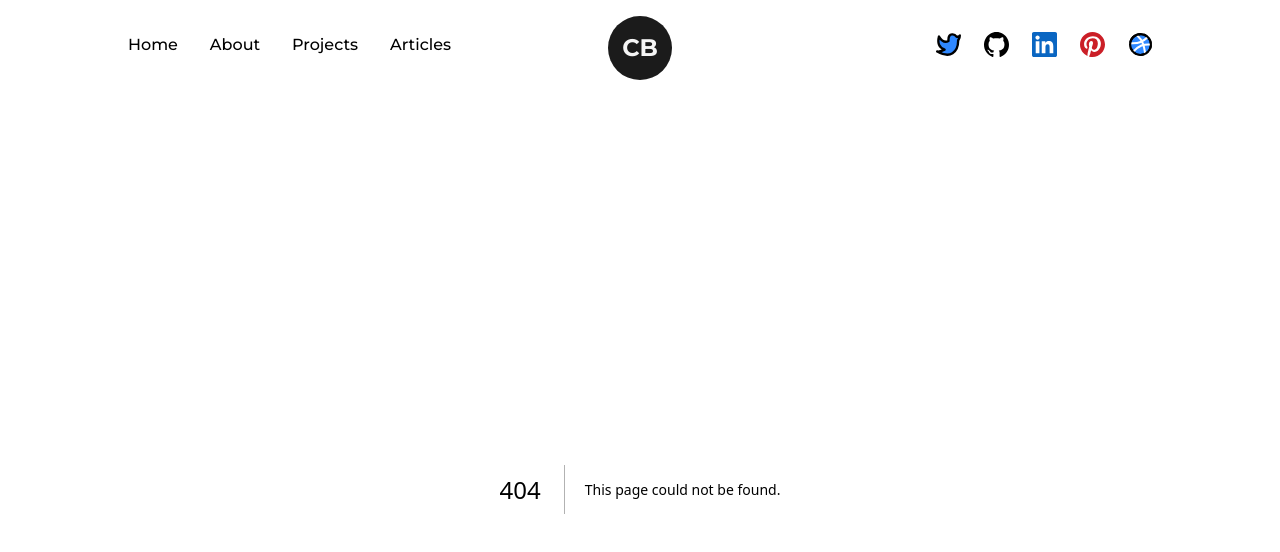
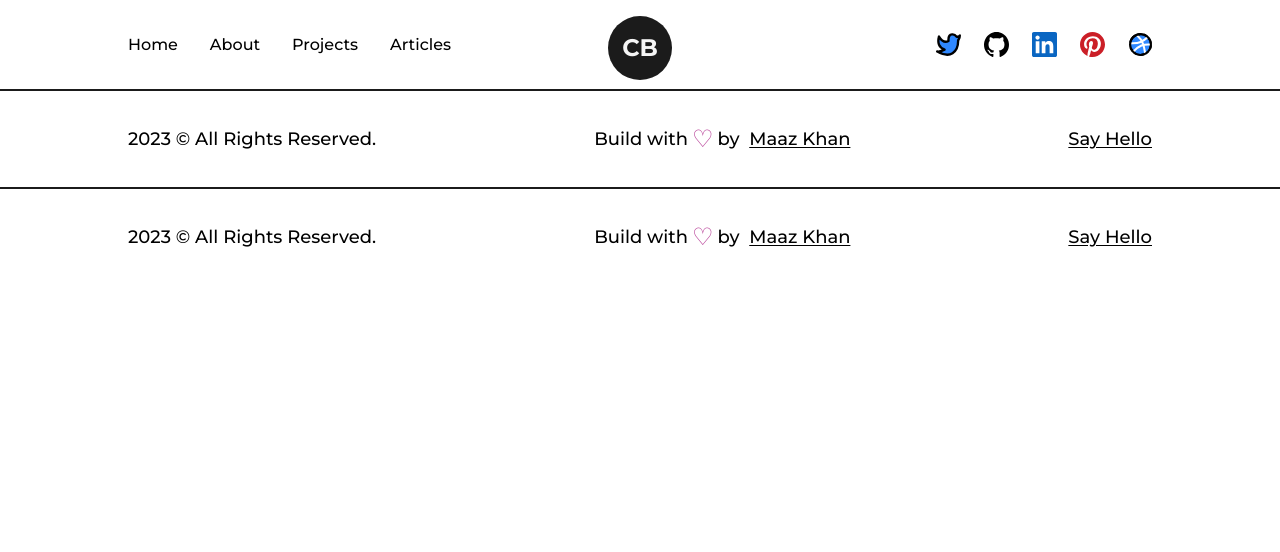
Before and after one commit to mmaazkhanhere/learningRepo, a Next.js app in the folder portfolio-website/: page /components/Footer in a window 1280 px wide. Before the commit this address had no page. Shown: the top 552 px of the page. Built offline with nearby package versions, Linux system fonts and the light colour scheme.

Commit message:
footer created

```diff
--- a/portfolio-website/src/pages/_app.tsx
+++ b/portfolio-website/src/pages/_app.tsx
@@ -2,6 +2,7 @@
 import type { AppProps } from 'next/app'
 import Head from 'next/head'
 import NavBar from './components/NavBar'
+import Footer from './components/Footer'
 
 export default function App({ Component, pageProps }: AppProps) {
   <Head>
@@ -11,6 +12,7 @@
     <>
       <NavBar />
       <Component {...pageProps} />
+      <Footer />
     </>
   )
 }
--- /dev/null
+++ b/portfolio-website/src/pages/components/Footer.tsx
@@ -0,0 +1,22 @@
+import React from 'react'
+import Layout from './Layout'
+import Link from 'next/link'
+
+export default function Footer() {
+    return (
+        <footer className='w-full border-t-2 border-solid border-dark font-medium font-montserrat text-lg'>
+            <Layout className='py-8 flex items-center justify-between'>
+                <span>{new Date().getFullYear()} &copy; All Rights Reserved.</span>
+                <div className='flex items-center'>
+                    Build with <span className='text-primary text-2xl px-1'>&#9825;</span> by &nbsp;
+                    <Link href={"/"} className='underline underline-offset-2'>
+                        Maaz Khan
+                    </Link>
+                </div>
+                <Link href={"/"} target={"_blank"} className='underline underline-offset-2'>
+                    Say Hello
+                </Link>
+            </Layout>
+        </footer>
+    )
+}
```
